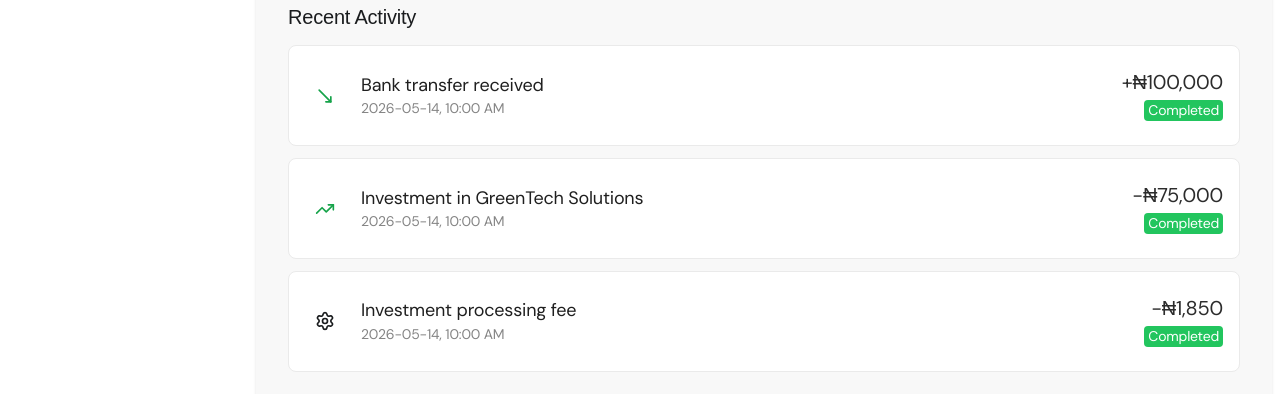
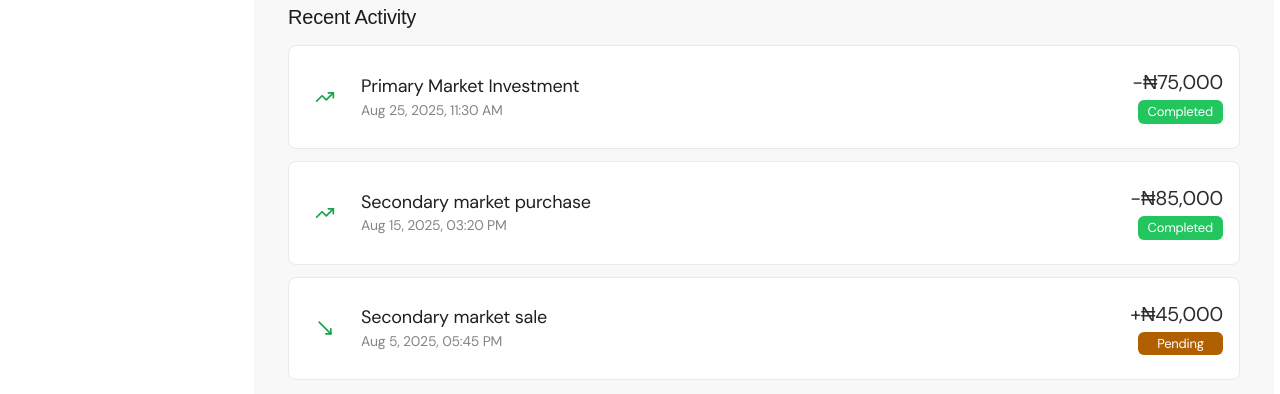
Before and after one commit to BloydIntel/antital-ui, a Next.js app: page /balance-funding in a window 1280 px wide. Shown: the part 951-1345 px from the top of the page. Built offline with nearby package versions, Linux system fonts and the light colour scheme; no server answers; a web font is replaced by a local one.

Commit message:
Implemented copilot recommendation

```diff
--- a/src/app/(dashboard)/balance-funding/invoice/components/TransactionInvoice.tsx
+++ b/src/app/(dashboard)/balance-funding/invoice/components/TransactionInvoice.tsx
@@ -188,7 +188,7 @@ export default function TransactionInvoice() {
 
                         <div className="flex justify-between pt-2 items-center" style={TYPOGRAPHY.body}>
                             <span className="text-[#1F1F1F] font-medium">Total Amount:</span>
-                            <span className="text-[#1F1F1F] font-medium">NGN{breakdown.totalAmount.toLocaleString()}.00</span>
+                            <span className="text-[#1F1F1F] font-medium">₦{breakdown.totalAmount.toLocaleString()}.00</span>
                         </div>
                     </div>
                 </div>
--- a/src/components/balance-funding/atoms/StatusButton.tsx
+++ b/src/components/balance-funding/atoms/StatusButton.tsx
@@ -1,9 +1,38 @@
 
 
-export function StatusButton({ status }: { status: "Completed" | "Pending" | "Failed" }) {
+// export function StatusButton({ status }: { status: "Completed" | "Pending" | "Failed" }) {
+//     return (
+//         <span className="px-1 py-0.5 text-[14px] text-white bg-[#22C55E] rounded-sm">
+//             {status}
+//         </span>
+//     )
+// }
+
+
+import React from 'react';
+import { TYPOGRAPHY } from "@/constants/styles";
+
+export type TransactionStatus = "Completed" | "Pending" | "Failed";
+
+interface StatusButtonProps {
+    status: TransactionStatus;
+}
+
+const statusStyles: Record<TransactionStatus, string> = {
+    Completed: "bg-[#22C55E] text-[#FFFFFF]",
+    Pending: "bg-[#B06000] text-[#FFFFFF]",
+    Failed: "bg-[#C5221F] text-[#FFFFFF]",
+};
+
+export function StatusButton({ status }: StatusButtonProps) {
     return (
-        <span className="px-1 py-0.5 text-[14px] text-white bg-[#22C55E] rounded-sm">
+        <span
+            className={`inline-flex items-center justify-center px-2.5 py-1 text-[13px] font-medium rounded-md min-w-[85px] text-center capitalize ${statusStyles[status]}`}
+            style={TYPOGRAPHY.body}
+            role="status"
+            aria-label={`Transaction status: ${status}`}
+        >
             {status}
         </span>
-    )
+    );
 }
--- a/src/components/balance-funding/molecules/Overview.tsx
+++ b/src/components/balance-funding/molecules/Overview.tsx
@@ -3,48 +3,8 @@ import { TYPOGRAPHY } from "@/constants/styles";
 import { ShieldAlert } from "lucide-react";
 import { RecentActivitySection } from "@/components/balance-funding/molecules/RecentActivitySection";
 // Import the type definitions here
-import { TransactionItem } from "@/data/transactionsMockData";
+import { userData } from "@/data/transactionsMockData";
 
-interface UserData {
-    availableBalance: number;
-    recentActivity: TransactionItem[];
-}
-
-const userData: UserData = {
-    availableBalance: 5325400,
-    recentActivity: [
-        {
-            id: "INV-009",
-            type: "Deposit",
-            description: "Bank transfer received",
-            subDescription: "Antital Wallet",
-            amount: 100000,
-            date: "2026-05-14",
-            timeStamp: "10:00 AM",
-            status: "Completed"
-        },
-        {
-            id: "INV-010",
-            type: "Investment",
-            description: "Investment in GreenTech Solutions",
-            subDescription: "GreenTech Solutions 50 units",
-            amount: 75000,
-            date: "2026-05-14",
-            timeStamp: "10:00 AM",
-            status: "Completed"
-        },
-        {
-            id: "INV-011",
-            type: "Fee",
-            description: "Investment processing fee",
-            subDescription: "Platform Fee",
-            amount: 1850,
-            date: "2026-05-14",
-            timeStamp: "10:00 AM",
-            status: "Completed"
-        }
-    ]
-}
 
 export function Overview() {
     return (
@@ -61,7 +21,7 @@ export function Overview() {
                 </p>
             </div>
 
-            <RecentActivitySection userRecentActivityData={userData.recentActivity} />
+            <RecentActivitySection userRecentActivityData={userData.recentActivity.slice(0, 3)} />
         </div>
     )
 }
--- a/src/components/balance-funding/molecules/PaymentMethodsSettings.tsx
+++ b/src/components/balance-funding/molecules/PaymentMethodsSettings.tsx
@@ -78,7 +78,7 @@ export default function PaymentMethodsSettings() {
                         icon={<PlusIcon className="w-4 h-4 text-white" />}
                         label='Add Payment Method'
                         onClick={() => setIsModalOpen(true)}
-                        className="w-fit my-0 text-[14px] lg:[16px] px-2 lg:px-4 py-1 lg:py-2" />
+                        className="w-fit my-0 text-[14px] lg:text-[16px] px-2 lg:px-4 py-1 lg:py-2" />
 
                 </div>
 
--- a/src/components/balance-funding/molecules/RecentActivitySection.tsx
+++ b/src/components/balance-funding/molecules/RecentActivitySection.tsx
@@ -1,33 +1,35 @@
-import { MoveDownRight, Settings, TrendingUp } from "lucide-react";
+"use client"
+
+import { MoveDownRight, MoveUpRight, Settings, TrendingUp } from "lucide-react";
 import { TYPOGRAPHY } from "@/constants/styles";
 import { useRouter } from "next/navigation";
 import { StatusButton } from '@/components/balance-funding/atoms/StatusButton';
-
-interface ActivityItem {
-    type: string;
-    description: string;
-    amount: number;
-    date: string;
-    timeStamp: string;
-    status: "Completed" | "Pending" | "Failed";
-}
+import { TransactionItem } from "@/data/transactionsMockData";
 
 // Helper function to render the correct icon based on activity type
 const getActivityIcon = (type: string) => {
     switch (type) {
         case "Deposit":
+        case "Sell":
             return (
                 <div className="w-10 h-10 rounded-full flex items-center justify-center bg-transparent">
                     <MoveDownRight className="w-5 h-5 text-[#16A34A]" />
                 </div>
             );
         case "Investment":
+        case "Buy":
             return (
                 <div className="w-10 h-10 rounded-full flex items-center justify-center bg-transparent">
                     <TrendingUp className="w-5 h-5 text-[#16A34A]" />
                 </div>
             );
-        case "Charges":
+        case "Withdrawal":
+            return (
+                <div className="w-10 h-10 rounded-full flex items-center justify-center bg-transparent">
+                    <MoveUpRight className="w-5 h-5 text-[#D4001A]" />
+                </div>
+            );
+        case "Fee":
         default:
             return (
                 <div className="w-10 h-10 rounded-full flex items-center justify-center bg-transparent">
@@ -37,13 +39,8 @@ const getActivityIcon = (type: string) => {
     }
 };
 
-// Helper function to format amount signs (+/-)
-const getAmountString = (type: string, amount: number) => {
-    const formatted = `₦${amount.toLocaleString()}`;
-    return type === "Deposit" ? `+${formatted}` : `-${formatted}`;
-};
 
-export function RecentActivitySection({ userRecentActivityData }: { userRecentActivityData: ActivityItem[] }) {
+export function RecentActivitySection({ userRecentActivityData }: { userRecentActivityData: TransactionItem[] }) {
 
     const router = useRouter()
 
@@ -59,9 +56,13 @@ export function RecentActivitySection({ userRecentActivityData }: { userRecentAc
 
             {/* Activity List Container */}
             <div className="space-y-3 mb-6">
-                {userRecentActivityData.map((activity, index) => (
+                {userRecentActivityData.map((activity) => {
+                    const isPositive = activity.type === "Deposit" || activity.type === "Sell";
+                    const formattedAmount = `₦${activity.amount.toLocaleString()}`;
+
+                    return (
                         <div
-                        key={index}
+                            key={activity.id}
                             className="flex items-center justify-between px-2 lg:px-4 py-3 lg:py-6 bg-white rounded-lg border border-[#EAEAEA]"
                         >
                             {/* Left Side: Icon & Details */}
@@ -69,7 +70,7 @@ export function RecentActivitySection({ userRecentActivityData }: { userRecentAc
                                 {getActivityIcon(activity.type)}
                                 <div>
                                     <p
-                                    className="text-[15px] lg:text-[18px] text-[#1F1F1F] font-medium"
+                                        className="text-[14px] lg:text-[18px] text-[#1F1F1F] font-medium"
                                         style={TYPOGRAPHY.body}
                                     >
                                         {activity.description}
@@ -86,15 +87,16 @@ export function RecentActivitySection({ userRecentActivityData }: { userRecentAc
                             {/* Right Side: Amount & Status Badge */}
                             <div className="flex flex-col items-end gap-1.5">
                                 <span
-                                className="text-[16px] lg:text-[20px] text-[#2C2C2C]"
+                                    className="text-[14px] lg:text-[20px] text-[#2C2C2C]"
                                     style={TYPOGRAPHY.body}
                                 >
-                                {getAmountString(activity.type, activity.amount)}
+                                    {isPositive ? `+${formattedAmount}` : `-${formattedAmount}`}
                                 </span>
                                 <StatusButton status={activity.status} />
                             </div>
                         </div>
-                ))}
+                    )
+                })}
             </div>
 
             {/* Footer Action Button */}
--- a/src/components/balance-funding/molecules/TransactionHistory.tsx
+++ b/src/components/balance-funding/molecules/TransactionHistory.tsx
@@ -71,7 +71,7 @@ const filterConfigs = [
         label: "Status",
         placeholder: "Status",
         allLabel: "All Statuses",
-        data: ["Completed", "Processing", "Failed"]
+        data: ["Completed", "Pending", "Failed"]
     }
 ] as const;
 
@@ -86,7 +86,8 @@ export function TransactionHistory({ data }: { data: TransactionItem[] }) {
     };
 
     const [filters, setFilters] = useState(initialFilters);
-    const [isAllSelected, setIsAllSelected] = useState(false);
+    const [selectedIds, setSelectedIds] = useState<string[]>([]);
+
 
     // Helper to update a specific filter key
     const handleFilterChange = (key: keyof typeof filters, value: string) => {
@@ -112,12 +113,33 @@ export function TransactionHistory({ data }: { data: TransactionItem[] }) {
         });
     }, [data, filters]);
 
-    const handleClearFilters = () => {
-        setFilters(initialFilters); // Resets all select dropdowns back to "all"
-        setIsAllSelected(false);    // Unchecks master checkbox state
+    const isAllSelected = filteredTransactions.length > 0 && filteredTransactions.every(item => selectedIds.includes(item.id));
+
+    const handleSelectAllToggle = () => {
+        if (isAllSelected) {
+            const filteredIds = filteredTransactions.map(tx => tx.id);
+            setSelectedIds(prev => prev.filter(id => !filteredIds.includes(id)));
+        } else {
+            const newSelections = filteredTransactions.map(tx => tx.id);
+            setSelectedIds(prev => Array.from(new Set([...prev, ...newSelections])));
+        }
     };
 
-    const hasActiveFilters = filters.date !== "" || filters.type !== "" || filters.status !== "" || isAllSelected;
+    const handleSelectRow = (id: string) => {
+        setSelectedIds(prev =>
+            prev.includes(id)
+                ? prev.filter(selectedId => selectedId !== id)
+                : [...prev, id]
+        );
+    };
+
+    const handleClearFilters = () => {
+        setFilters(initialFilters);
+        setSelectedIds([]);
+    };
+
+    const hasActiveFilters = filters.date !== "" || filters.type !== "" || filters.status !== "" || selectedIds.length > 0;
+
 
     return (
         <div className="w-full bg-white border border-[#EAEAEA] rounded-xl p-6 shadow-sm">
@@ -155,7 +177,7 @@ export function TransactionHistory({ data }: { data: TransactionItem[] }) {
 
                     {/* Select All Button */}
                     <button
-                        onClick={() => setIsAllSelected(prev => !prev)}
+                        onClick={handleSelectAllToggle}
                         className={`px-3 py-1.5 text-[14px] lg:text-[16px] border rounded-md flex items-center gap-2 h-9 transition-colors cursor-pointer ${isAllSelected
                             ? "bg-[#042E27] text-white border-[#042E27]"
                             : "border-[#EAEAEA] text-[#1A1C1E] bg-white hover:bg-gray-50"
@@ -199,14 +221,17 @@ export function TransactionHistory({ data }: { data: TransactionItem[] }) {
 
                         {filteredTransactions.map((tx) => {
                             const isPositive = tx.type === "Sell" || tx.type === "Deposit";
+                            const isRowSelected = selectedIds.includes(tx.id);
+
                             return (
                                 <tr key={tx.id} className="hover:bg-gray-50/50 transition-colors">
                                     <td className="py-2 lg:py-4 pl-2">
                                         <input
                                             type="checkbox"
                                             className="rounded border-gray-300 cursor-pointer"
-                                            checked={isAllSelected}
-                                            readOnly
+                                            aria-label={`Checkbox: ${tx.description}`}
+                                            checked={isRowSelected}
+                                            onChange={() => handleSelectRow(tx.id)}
                                         />
                                     </td>
                                     <td className="py-2 lg:py-4">{getTypeBadge(tx.type)}</td>
--- a/src/data/transactionsMockData.ts
+++ b/src/data/transactionsMockData.ts
@@ -1,13 +1,16 @@
+export type TransactionType = "Investment" | "Buy" | "Sell" | "Fee" | "Deposit" | "Withdrawal";
+export type TransactionStatus = "Completed" | "Pending" | "Failed";
+
 export interface TransactionItem {
     id: string;
-    type: "Investment" | "Buy" | "Sell" | "Fee" | "Deposit" | "Withdrawal";
+    type: TransactionType;
     description: string;
     subDescription: string;
     amount: number;
     fees?: number;
     date: string;
     timeStamp: string;
-    status: "Completed" | "Pending" | "Failed";
+    status: TransactionStatus;
 }
 
 export interface BillToType {
@@ -17,8 +20,8 @@ export interface BillToType {
 }
 
 export interface TransactionDetailsType {
-    type: string;
-    status: "Completed" | "Pending" | "Failed";
+    type: TransactionType;
+    status: TransactionStatus;
 }
 
 export interface BreakdownType {
@@ -83,7 +86,7 @@ export const userData = {
             fees: 675,
             date: "Aug 5, 2025",
             timeStamp: "05:45 PM",
-            status: "Completed"
+            status: "Pending"
         },
         {
             id: "INV-004",
@@ -114,7 +117,7 @@ export const userData = {
             amount: 250000,
             date: "Jun 28, 2025",
             timeStamp: "02:30 PM",
-            status: "Completed"
+            status: "Failed"
         },
         {
             id: "INV-007",
```
Lines whose indentation alone changed are shown as unchanged.
